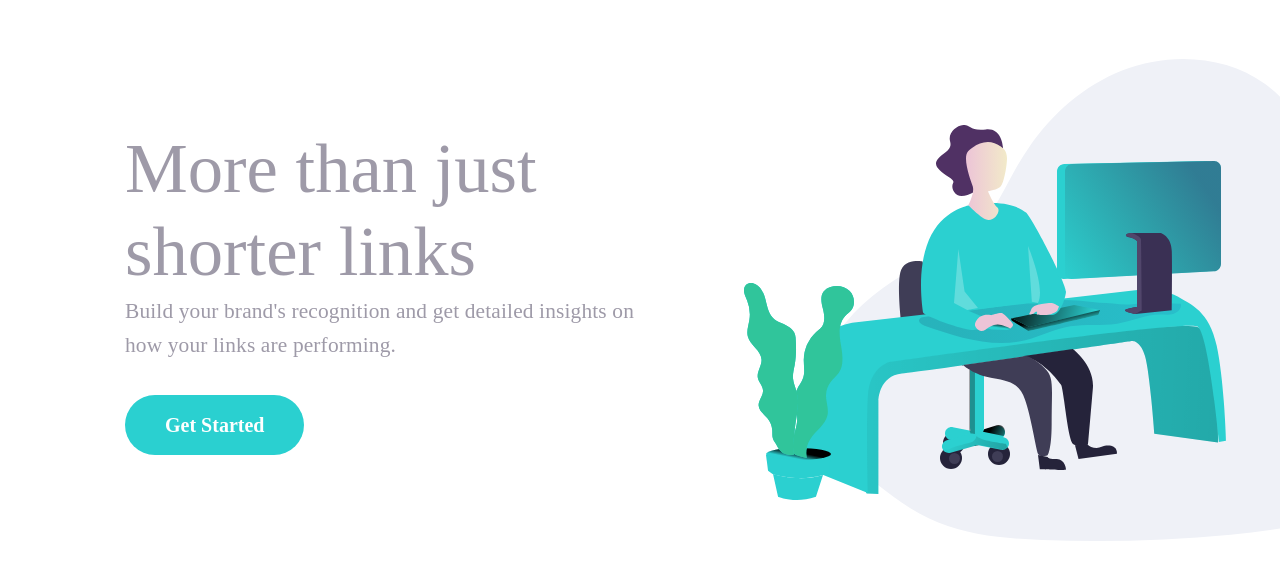
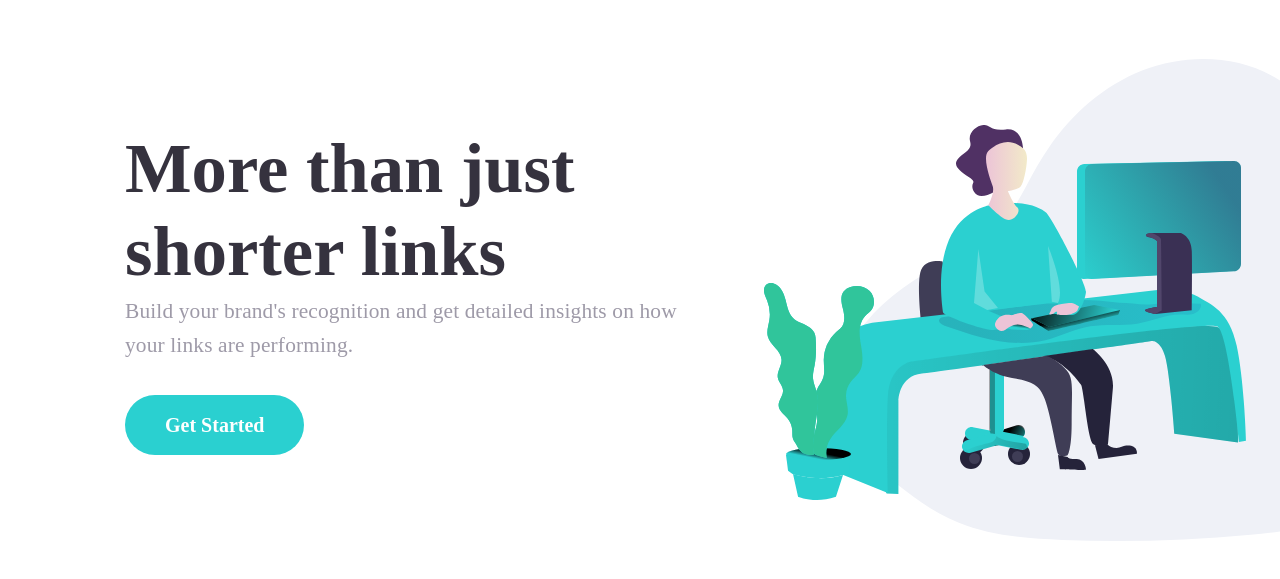
Before and after one commit to AllanKirui/shortly-url-shortener, a website: page index.html in a window 1280 px wide. Shown: the part 109-688 px from the top of the page. Drawn offline with Linux system fonts and the light colour scheme.

Commit message:
Add global heading styles

```diff
--- a/input.css
+++ b/input.css
@@ -66,12 +66,19 @@
     font-size: var(--step-0);
   }
 
+  h1,
+  h2,
+  h3 {
+    @apply font-bold text-onyx;
+  }
+
   h1 {
     font-size: var(--step-3);
   }
 
   h2 {
     font-size: var(--step-2);
+    letter-spacing: -0.75px;
   }
 
   p {
```
Also changed, not shown: dist/css/style.css.
